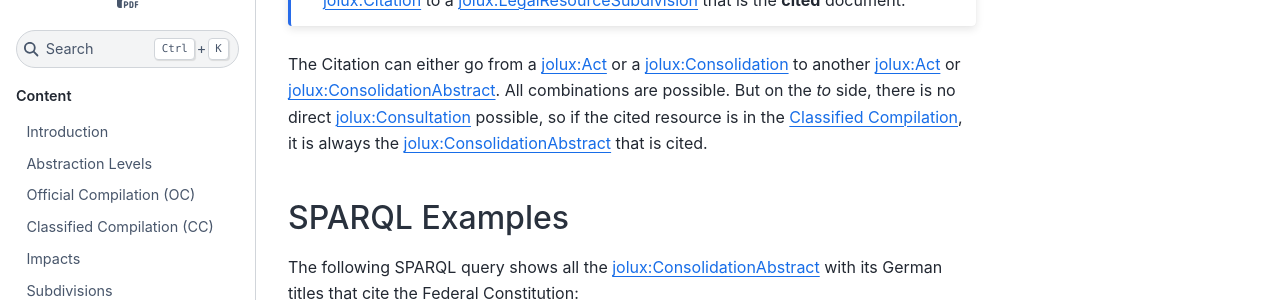
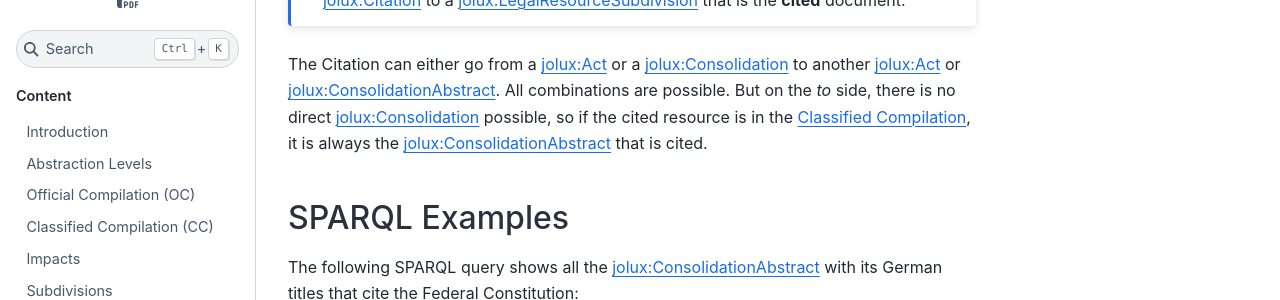
Before and after one commit to swiss/fedlex-jolux, a Sphinx documentation site: the page built from doc/citations.md, in a window 1280 px wide and 900 px high, scrolled down 1736 px. Shown: the part 153-453 px from the top of the window. Built offline with Sphinx 7.4.7 and the Sphinx Book theme 1.1.4, drawn with Linux system fonts in a browser that asks for light colours.

Commit message:
fix consolidation

```diff
--- a/doc/citations.md
+++ b/doc/citations.md
@@ -35,7 +35,7 @@ The object property **jolux:citationFromLegalResource** is used to connect a [jo
 The object property **jolux:citationToLegalResource** is used to connect a [jolux:Citation](#Citation) to a [jolux:LegalResourceSubdivision](#LegalResourceSubdivision) that is the **cited** document.
 :::
 
-The Citation can either go from a [jolux:Act](#Act) or a [jolux:Consolidation](#Consolidation) to another [jolux:Act](#Act) or [jolux:ConsolidationAbstract](#ConsolidationAbstract). All combinations are possible. But on the *to* side, there is no direct [jolux:Consultation](#Consultation) possible, so if the cited resource is in the [Classified Compilation](classified_compilation.md), it is always the [jolux:ConsolidationAbstract](#ConsolidationAbstract) that is cited.
+The Citation can either go from a [jolux:Act](#Act) or a [jolux:Consolidation](#Consolidation) to another [jolux:Act](#Act) or [jolux:ConsolidationAbstract](#ConsolidationAbstract). All combinations are possible. But on the *to* side, there is no direct [jolux:Consolidation](#Consolidation) possible, so if the cited resource is in the [Classified Compilation](classified_compilation.md), it is always the [jolux:ConsolidationAbstract](#ConsolidationAbstract) that is cited.
 
 ## SPARQL Examples
 
```
